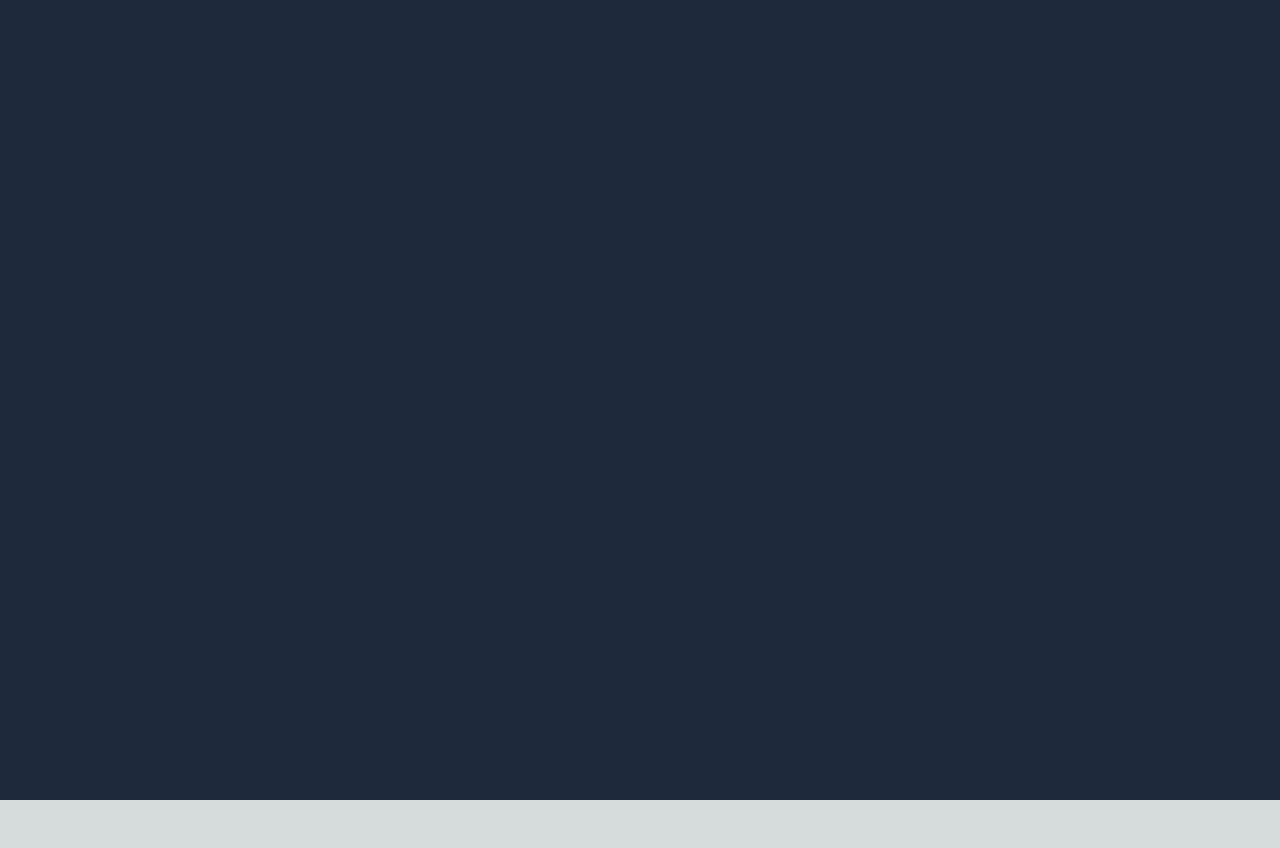
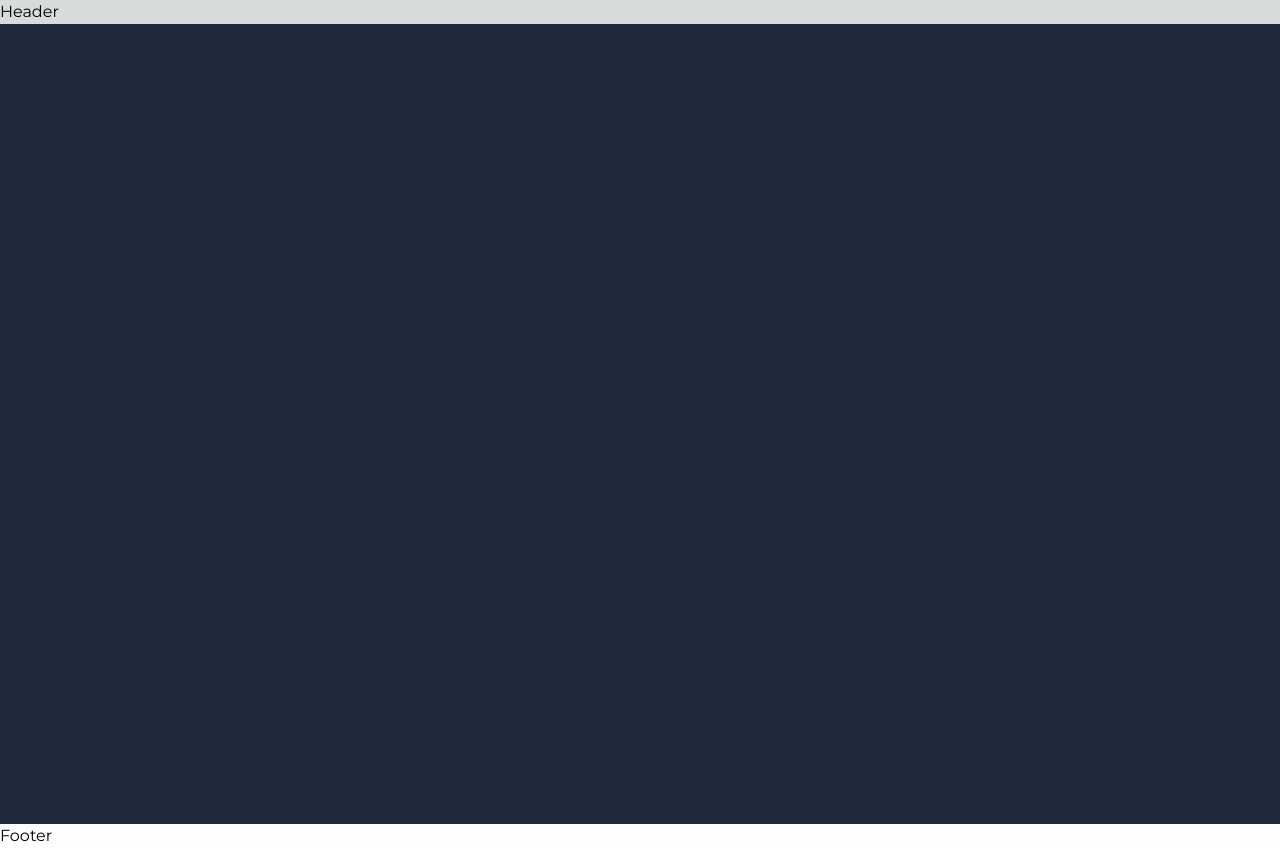
Before and after one commit to KennedyMungai/CarsAppFrontend, a Next.js app: page / in a window 1280 px wide. Before the commit the page ends 800 px from the top, so only its background shows below. Built offline with nearby package versions, Linux system fonts and the light colour scheme.

Commit message:
Rendered out the header and the footer

```diff
--- a/src/app/layout.tsx
+++ b/src/app/layout.tsx
@@ -1,6 +1,8 @@
+import Header from "@/Components/Header";
 import "./globals.css";
 import type { Metadata } from "next";
 import { Montserrat } from "next/font/google";
+import Footer from "@/Components/Footer";
 
 const montserrat = Montserrat({ subsets: ["latin"] });
 
@@ -16,7 +18,11 @@
 }) {
   return (
     <html lang="en">
-      <body className={montserrat.className}>{children}</body>
+      <body className={montserrat.className}>
+        <Header />
+        {children}
+        <Footer />
+      </body>
     </html>
   );
 }
```
